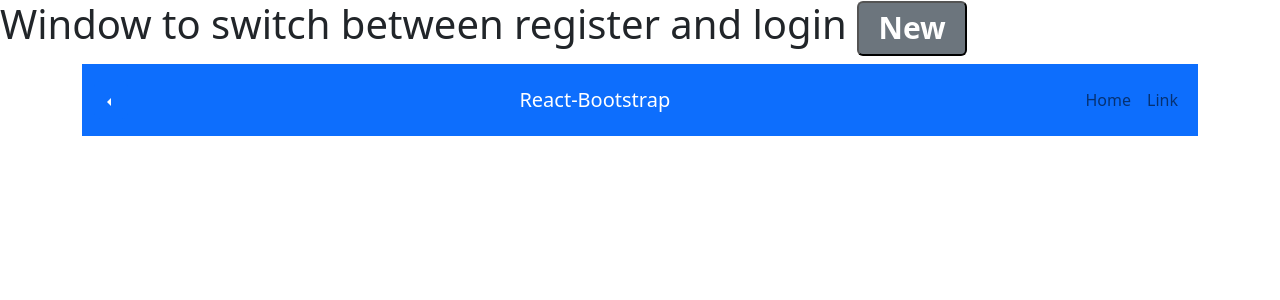
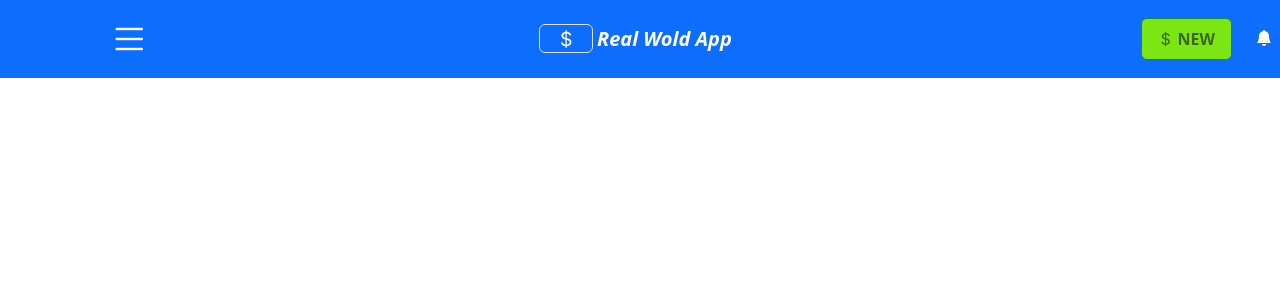
Before and after one commit to christenis98/RealWorldApp, a React (Create React App) app in the folder bank-frontend/: page / in a window 1280 px wide. Shown: the top 300 px of the page. Built offline with nearby package versions, Linux system fonts and the light colour scheme.

Commit message:
Claudia- finish header

```diff
--- a/bank-frontend/package.json
+++ b/bank-frontend/package.json
@@ -7,6 +7,7 @@
     "@testing-library/react": "^13.4.0",
     "@testing-library/user-event": "^13.5.0",
     "bootstrap": "^5.2.3",
+    "bootstrap-icons": "^1.10.2",
     "react": "^18.2.0",
     "react-bootstrap": "^2.6.0",
     "react-dom": "^18.2.0",
--- a/bank-frontend/src/App.js
+++ b/bank-frontend/src/App.js
@@ -2,19 +2,14 @@ import logo from './logo.svg';
 import './App.css';
 import Badge from 'react-bootstrap/Badge'
 import DropStartComponent from './js/DropStartComponent';
-
+import Container from "react-bootstrap/Container";
 
 function App() {
   return (
-    <div>
-    <h1>
-      Window to switch between register and login{' '}
-      <Badge bg="secondary" as="Button">
-        New
-      </Badge>
-    </h1>
+    <Container fluid>
+
     <DropStartComponent/>
-  </div>
+  </Container>
   );
 }
 
--- /dev/null
+++ b/bank-frontend/src/css/DropStartComponent.css
@@ -0,0 +1,23 @@
+.dropdown-toggle::before {
+    display:none !important;
+}
+.btn-success{
+    background-color: rgb(124, 230, 18) !important;
+}
+.dropdown-menu{
+    border-radius: unset !important;
+    margin-top: -0.6rem !important;
+    padding: 0 !important;
+    width: 17.5rem;
+    height: 100vh;
+}
+.dropdown-container{
+    padding-left: 15rem;
+    margin-left: -11.98rem;
+}
+.container-fluid{
+    padding: 0 !important;
+}
+.button-margin{
+    margin-left: 15rem !important;
+}
--- a/bank-frontend/src/index.css
+++ b/bank-frontend/src/index.css
@@ -1,3 +1,4 @@
+@import url("https://cdn.jsdelivr.net/npm/bootstrap-icons@1.10.2/font/bootstrap-icons.css");
 body {
   margin: 0;
   font-family: -apple-system, BlinkMacSystemFont, 'Segoe UI', 'Roboto', 'Oxygen',
--- a/bank-frontend/src/index.js
+++ b/bank-frontend/src/index.js
@@ -5,6 +5,7 @@ import App from './App';
 import reportWebVitals from './reportWebVitals';
 
 import 'bootstrap/dist/css/bootstrap.min.css';
+import 'bootstrap-icons/font/bootstrap-icons.css';
 
 const root = ReactDOM.createRoot(document.getElementById('root'));
 root.render(
--- a/bank-frontend/src/js/DropStartComponent.js
+++ b/bank-frontend/src/js/DropStartComponent.js
@@ -1,38 +1,84 @@
+import { useState } from "react";
 import Dropdown from "react-bootstrap/Dropdown";
-import DropdownButton from "react-bootstrap/DropdownButton";
 import Nav from "react-bootstrap/Nav";
 import Navbar from "react-bootstrap/Navbar";
-import NavDropdown from "react-bootstrap/NavDropdown";
-import Container from "react-bootstrap/Container";
+
+import "../css/DropStartComponent.css";
 
 const DropStartComponent = () => {
+
+
+  //when click menu change css class
+  const [style, setStyle] = useState(false);
+
+  const open = "justify-content-between button-margin";
+  const closed = "justify-content-between";
+
   return (
-    <Container>
-      <Navbar bg="primary" variant="dark" expand="lg">
-        <Container>
-          <DropdownButton
+    <Navbar bg="primary" variant="dark" className={style ? open : closed}>
+      <div className="dropdown-container">
+        <Dropdown
           key={"start"}
           id={`dropdown-button-drop-${"start"}`}
           drop={"start"}
           variant="primary"
         >
-            <Dropdown.Item eventKey="1">Action</Dropdown.Item>
-            <Dropdown.Item eventKey="2">Another action</Dropdown.Item>
+          <Dropdown.Toggle className="ms-5">
+            <span className="display-6">
+              <i
+                className="bi bi-list"
+                onClick={() => {
+                  setStyle(!style);
+                }}
+              ></i>
+            </span>
+          </Dropdown.Toggle>
+          <Dropdown.Menu className=" me-2 ">
+            <Dropdown.Item eventKey="1">
+              <div className="d-flex flex-row">
+                <div className="display-3 me-3 ms-3">
+                  <i className="bi bi-person-vcard-fill"></i>
+                </div>
+                <div className="d-flex flex-column ms-3 mt-2">
+                  <div>nombre</div>
+                  <div>etiqueta</div>
+                </div>
+              </div>
+            </Dropdown.Item>
+            <Dropdown.Item className="mt-5 " eventKey="2">
+              Another action
+            </Dropdown.Item>
             <Dropdown.Item eventKey="3">Something else here</Dropdown.Item>
-            <Dropdown.Divider />
+
             <Dropdown.Item eventKey="4">Separated link</Dropdown.Item>
-          </DropdownButton>
-          <Navbar.Brand href="#home">React-Bootstrap</Navbar.Brand>
-          <Navbar.Toggle aria-controls="basic-navbar-nav" />
+          </Dropdown.Menu>
+        </Dropdown>
+      </div>
+
+      <Navbar.Brand href="#home" className="">
+        <div className="fw-bold fst-italic">
+          <span>
+            <i className="border rounded ps-3 pe-3 me-1 h5 bi bi-currency-dollar"></i>
+          </span>
+          Real Wold App
+        </div>
+      </Navbar.Brand>
+
       <Navbar id="basic-navbar-nav">
-            <Nav className="me-auto">
-              <Nav.Link href="#home">Home</Nav.Link>
-              <Nav.Link href="#link">Link</Nav.Link>
+        <Nav className="">
+          <Nav.Link
+            href="#home"
+            className="btn btn-success text-uppercase fw-bold ms-3 me-3 ps-3 pe-3"
+          >
+            {" "}
+            <i className=" me-1 bi bi-currency-dollar"></i>New
+          </Nav.Link>
+          <Nav.Link href="#link">
+            <i className="text-white bi bi-bell-fill"></i>
+          </Nav.Link>
         </Nav>
       </Navbar>
-        </Container>
     </Navbar>
-    </Container>
   );
 };
 
```
Also changed, not shown: 1 other file (tests, documents, lock files or other folders). Lines whose indentation alone changed are shown as unchanged.
